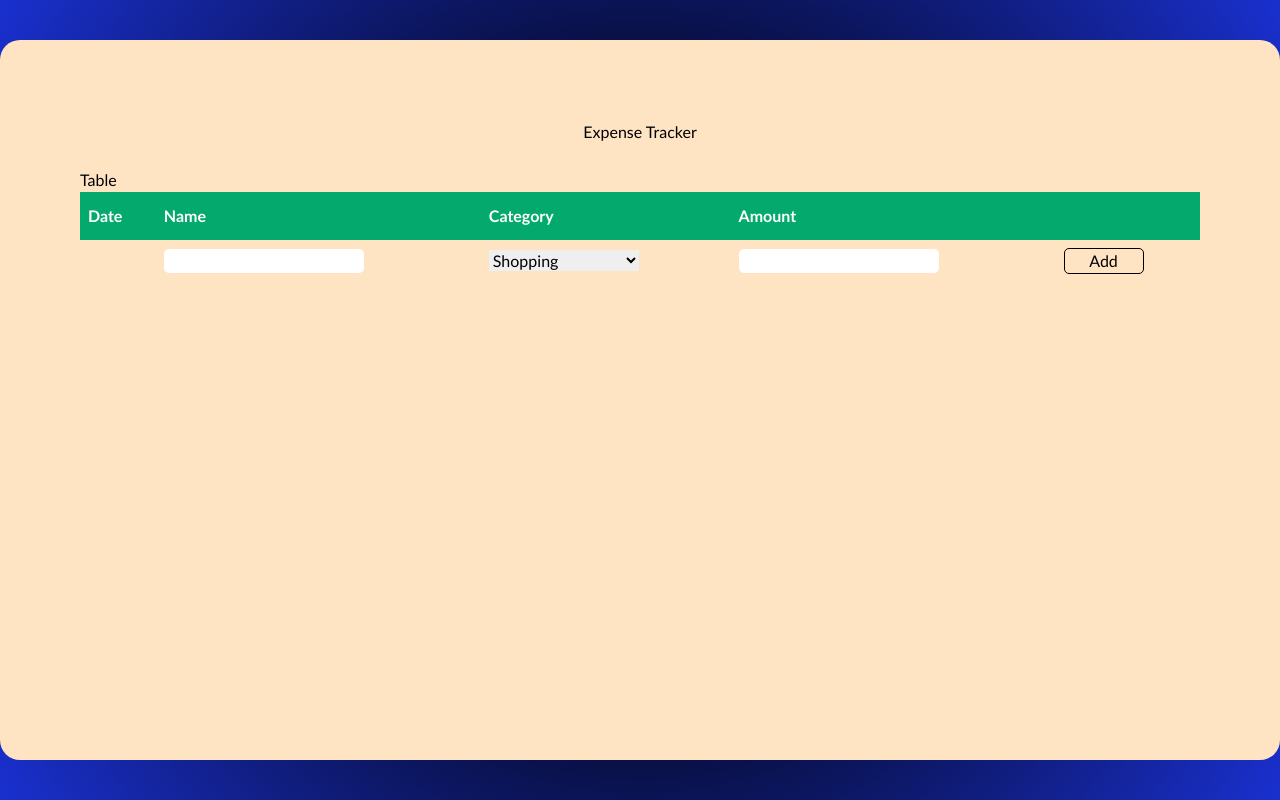
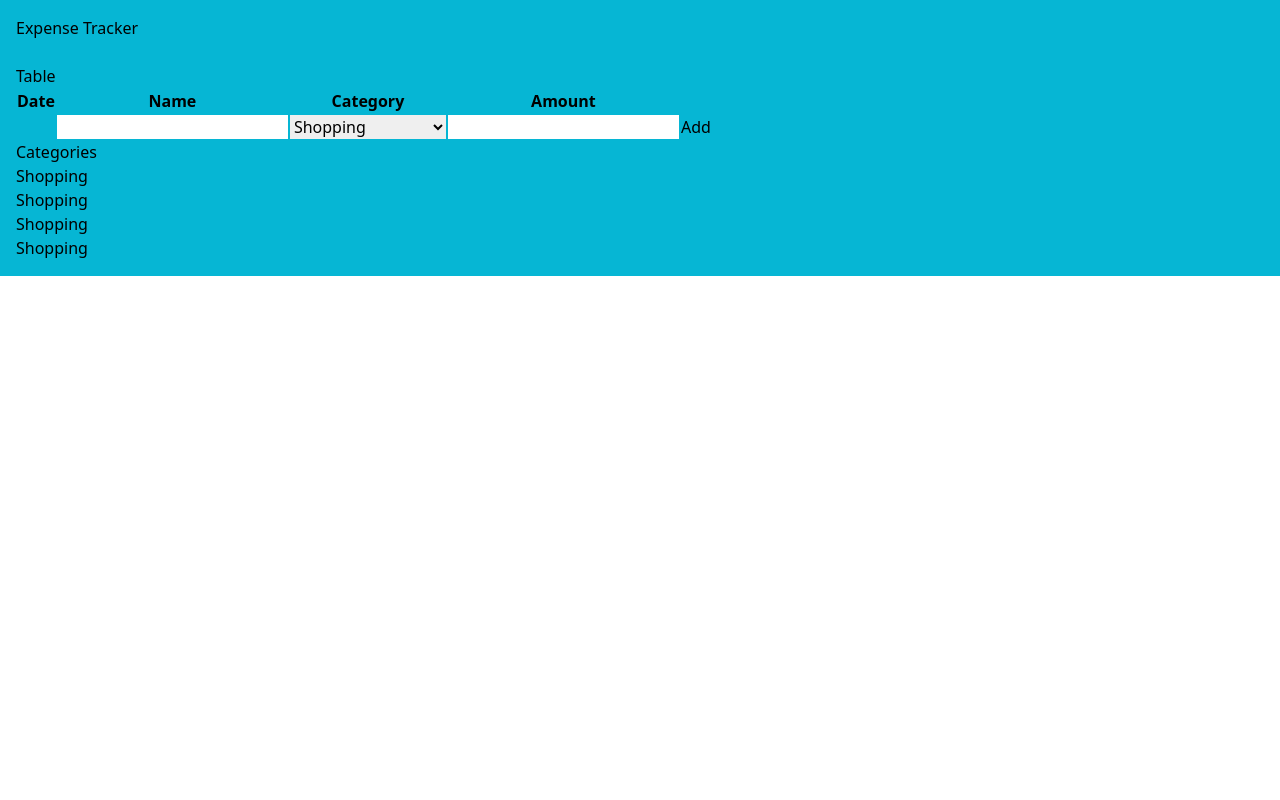
Before and after one commit to Aori297/expense-tracker, a plain HTML site: page src/index.html in a window 1280 px wide. Drawn offline with nearby package versions, Linux system fonts and the light colour scheme.

Commit message:
removed css and addded categories box lists no UI

```diff
--- a/src/index.html
+++ b/src/index.html
@@ -6,12 +6,12 @@
     <title></title>
     <meta name="description" content="">
     <meta name="viewport" content="width=device-width, initial-scale=1">
-    <link rel="stylesheet" href="styles.css">
+    <!-- <link rel="stylesheet" href="styles.css"> -->
     <script src="https://cdn.tailwindcss.com"></script>
   </head>
   <body>
-    <div class="container">
-      <h1 style="display: flex; justify-content: center;">Expense Tracker</h1><br/>
+    <div class="container p-4 bg-cyan-500">
+      <h1>Expense Tracker</h1><br/>
       <!-- <div class="">
         <li>hi</li>
         <li>bye</li>
@@ -19,6 +19,7 @@
       </div> -->
       <div>
         <h3>Table</h2>
+
 
         <table class = "table">
 
@@ -60,7 +61,18 @@
         </table>
       </div>
 
+      <h1>Categories</h1>
+      <div class="card-con">
+        <div id="box-content h-32 w-32 p-4 border-4">Shopping</div>
+        <div id="box-content h-32 w-32 p-4 border-4">Shopping</div>
+        <div id="box-content h-32 w-32 p-4 border-4">Shopping</div>
+        <div id="box-content h-32 w-32 p-4 border-4">Shopping</div>
+        <div id="cards"></div>
+        <div id="cards"></div>
+        <div id="cards"></div>
+        <div id="cards"></div>
       </div>
+
     </div>
 
     <script src="index.mjs" async defer></script>
```
